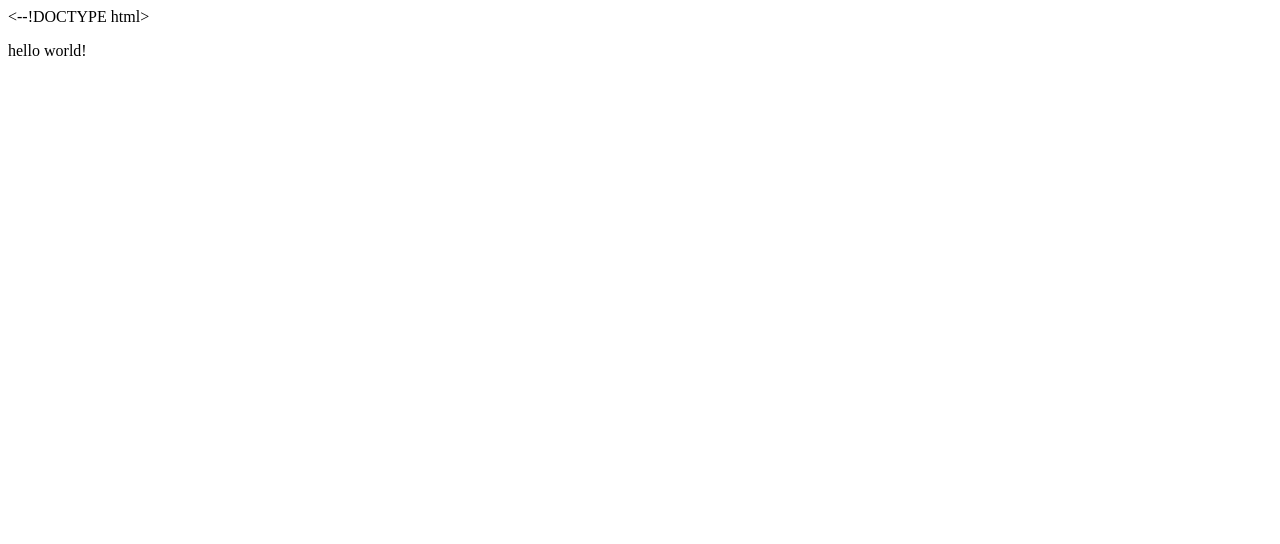
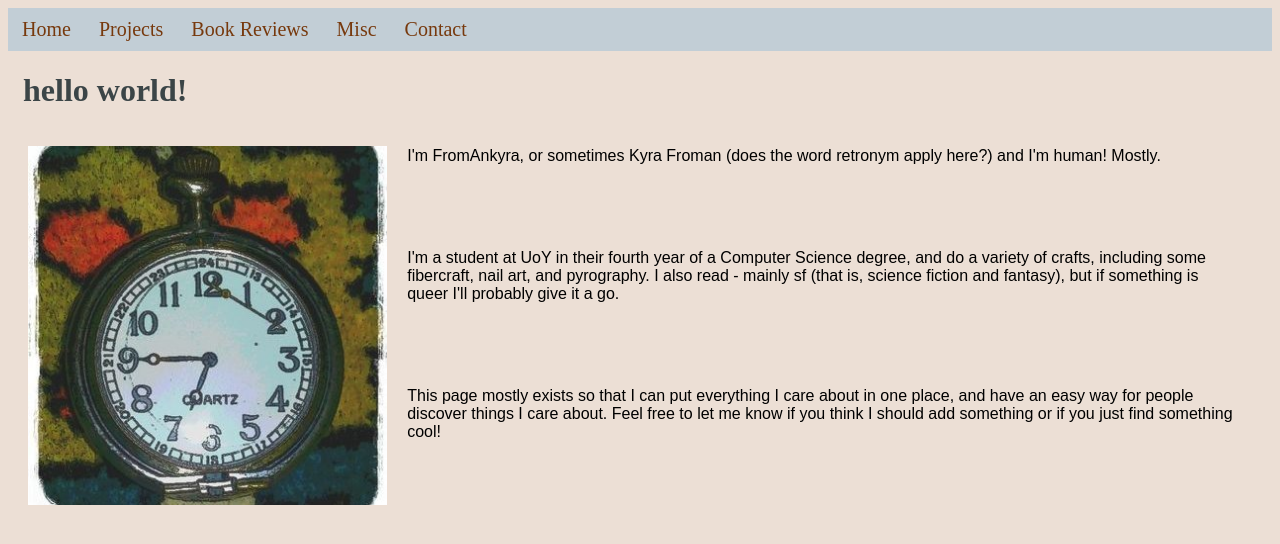
Before and after one commit to FromAnkyra/fromankyra.github.io, a plain HTML site: page index.html in a window 1280 px wide. Drawn offline with Linux system fonts and the light colour scheme.

Commit message:
created homepage and various other pages

```diff
--- a/index.html
+++ b/index.html
@@ -1,11 +1,34 @@
-<--!DOCTYPE html>
+<!DOCTYPE html>
 <html lang="en">
     <head>
+        <title>Home</title>
+        <meta charset="UTF-8">
+        <meta name="viewport" content="width=device-width, initial-scale=1">
+        <link rel="stylesheet" href="styles.css">
     </head>
+    <div class="topnav">
+        <nav id="large">
+            <a class="active" href="#top"> Home</a>
+            <a href="Projects/index.html">Projects</a>
+            <a href="Book Reviews/index.html">Book Reviews</a>
+            <a href="Misc/index.html">Misc</a>
+            <a href="Contact/index.html">Contact</a>
+        </nav>
+    </div>
     <body>
-        <p>
+        <h1>
             hello world!
-        </p>
+        </h1>
+        <div class="row">
+            <div class="pic">
+                <img src="profile_pic.jpg" alt="the clockface of a fobwatch on a green background. The time is quarter to seven. The 'seconds' hand isn't attached to the center">
+            </div>
+            <div class="intro_text">
+                <p>I'm FromAnkyra, or sometimes Kyra Froman (does the word retronym apply here?) and I'm human! Mostly.</p>
+                <p>I'm a student at UoY in their fourth year of a Computer Science degree, and do a variety of crafts, including some fibercraft, nail art, and pyrography. I also read - mainly sf (that is, science fiction and fantasy), but if something is queer I'll probably give it a go.</p>
+                <p>This page mostly exists so that I can put everything I care about in one place, and have an easy way for people discover things I care about. Feel free to let me know if you think I should add something or if you just find something cool!</p>
+            </div>
+        </div>
     </body>
     <footer>
     </footer>
--- /dev/null
+++ b/styles.css
@@ -0,0 +1,75 @@
+* {
+    box-sizing: border-box;
+}
+
+.header {
+    padding: 80 px;
+    text-align: center;
+    background: #ecdfd5;
+}
+.topnav {
+    background: #C2CED6;
+    overflow: hidden;
+}
+
+.topnav a {
+    font-family: Rockwell;
+    float: left;
+    color: #77390D;
+    text-align: center;
+    text-decoration: none;
+    padding-left: 14px;
+    padding-right: 14px;
+    padding-top: 10px;
+    padding-bottom: 10px;
+    font-size: 20px;
+}
+
+.topnav a:hover {
+    background-color: #3b4547;
+    color: #d4ad90;
+}
+
+.topnav a:active {
+    text-decoration: underline;
+}
+
+.row {
+    display: flex;
+    flex-wrap: wrap;
+}
+
+.pic {
+    padding-left: 20px;
+    flex: 30%;
+}
+
+.intro_text {
+    flex: 70%;
+    display: flex;
+    flex-wrap: wrap;
+}
+
+img {
+    padding-top: 15px;
+    max-width: 100%;
+    height: auto;
+}
+
+h1 {
+    padding-left: 15px;
+    font-family: Rockwell;
+    color: #3b4547;
+}
+
+p {
+    padding-left: 20px;
+    padding-right: 30px;
+    text-align: left;
+    font-family: Arial, Helvetica, sans-serif;
+    max-width: 100%;
+}
+
+body {
+    background-color: #ecdfd5;
+}
```
Also changed, not shown: Book Reviews/index.html (added, +19 -0 lines), Contact/index.html (added, +19 -0 lines), Misc/index.html (added, +19 -0 lines), Projects/index.html (added, +19 -0 lines), profile_pic.jpg (added).
